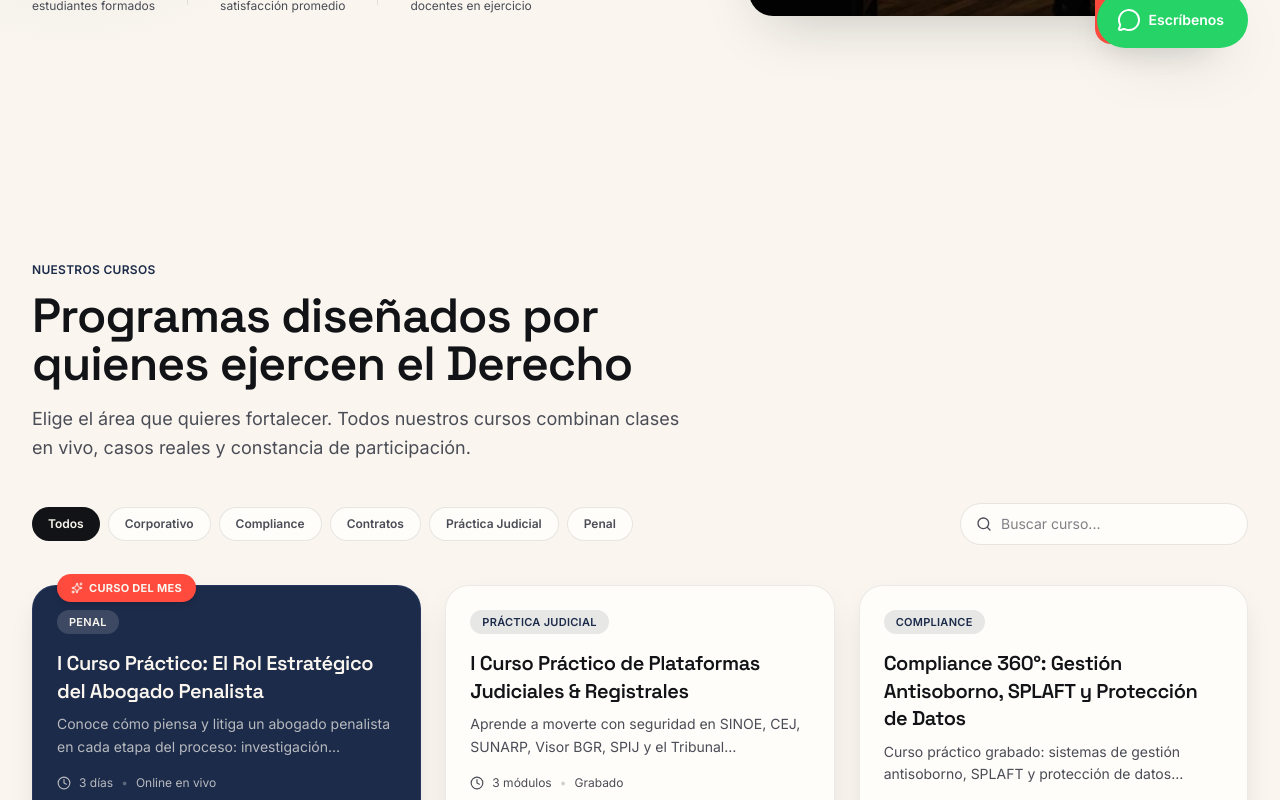
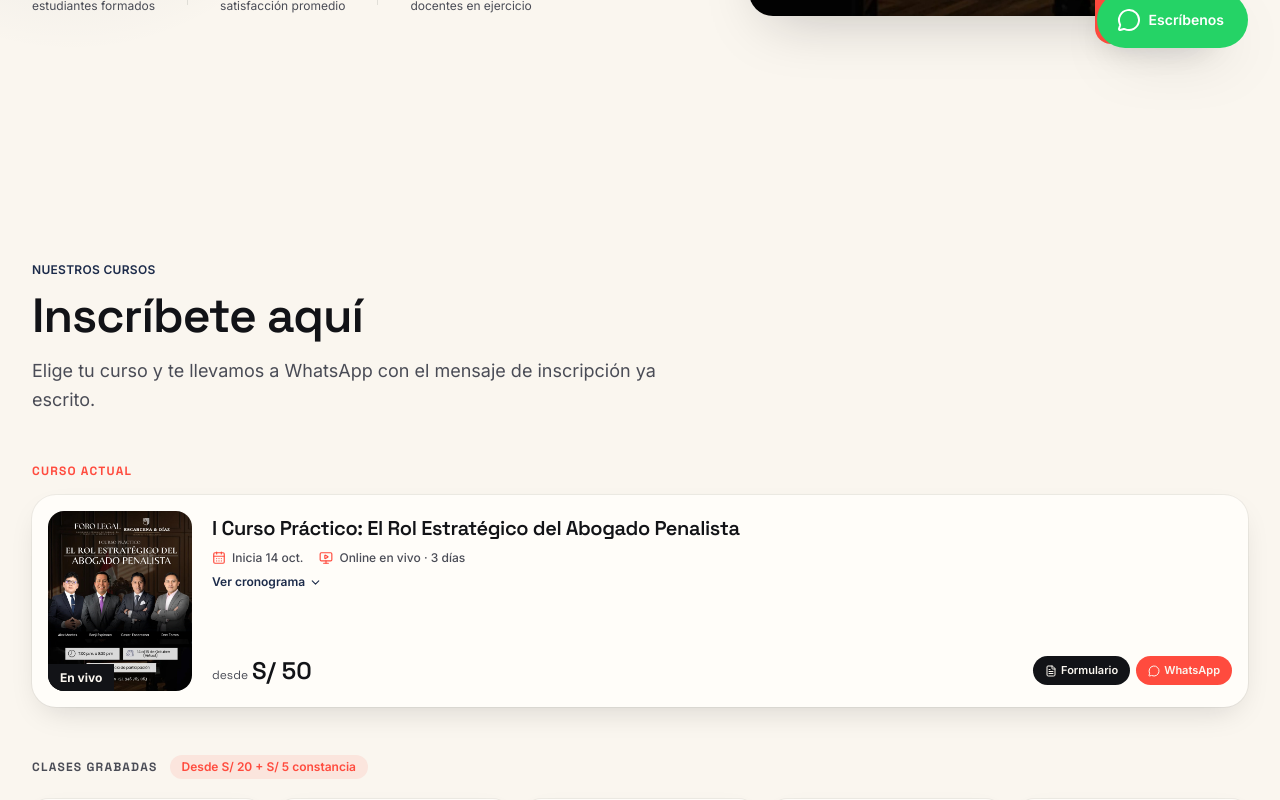
Before and after one commit to forolegalperu-max/foro-legalperu, a React (Vite) app: page / in a window 1280 px wide. Shown: the part 720-1520 px from the top of the page. Built offline with nearby package versions, Linux system fonts and the light colour scheme.

Commit message:
Usar la sección de inscripción como sección Cursos del inicio
Co-Authored-By: Claude Sonnet 5.5 <noreply@anthropic.com>

```diff
--- a/src/App.tsx
+++ b/src/App.tsx
@@ -1,33 +1,17 @@
-import { useEffect } from 'react';
 import { Header } from './components/layout/Header';
 import { Footer } from './components/layout/Footer';
 import { WhatsAppButton } from './components/layout/WhatsAppButton';
 import { ScrollProgress } from './components/layout/ScrollProgress';
 import { CustomCursor } from './components/layout/CustomCursor';
 import { Hero } from './components/sections/Hero';
-import { CoursesSection } from './components/sections/CoursesSection';
+import { EnrollSection } from './components/sections/EnrollSection';
 import { Library } from './components/sections/Library';
 import { Benefits } from './components/sections/Benefits';
 import { Stats } from './components/sections/Stats';
 import { FAQ } from './components/sections/FAQ';
 import { CTA } from './components/sections/CTA';
-import { EnrollPage } from './components/pages/EnrollPage';
-import { useIsEnrollPage } from './lib/useRoute';
 
 function App() {
-  const isEnroll = useIsEnrollPage();
-
-  // Al cambiar de página: arriba del todo; al volver al inicio con un ancla (#cursos…), ir a esa sección.
-  useEffect(() => {
-    const hash = window.location.hash;
-    const anchor = !isEnroll && hash.length > 1 && !hash.startsWith('#/') ? hash : null;
-    if (anchor) {
-      requestAnimationFrame(() => document.querySelector(anchor)?.scrollIntoView({ block: 'start' }));
-    } else {
-      window.scrollTo(0, 0);
-    }
-  }, [isEnroll]);
-
   return (
     <div className="min-h-screen bg-cream">
       <a
@@ -40,19 +24,13 @@ function App() {
       <ScrollProgress />
       <Header />
       <main id="main-content">
-        {isEnroll ? (
-          <EnrollPage />
-        ) : (
-          <>
         <Hero />
-            <CoursesSection />
+        <EnrollSection />
         <Library />
         <Benefits />
         <Stats />
         <FAQ />
         <CTA />
-          </>
-        )}
       </main>
       <Footer />
       <WhatsAppButton />
--- a/src/components/layout/Header.tsx
+++ b/src/components/layout/Header.tsx
@@ -3,12 +3,10 @@ import { AnimatePresence, motion } from 'framer-motion';
 import { ArrowRight, Menu, X } from 'lucide-react';
 import { navLinks } from '../../data/site';
 import { Logo } from './Logo';
-import { ENROLL_HASH, useIsEnrollPage } from '../../lib/useRoute';
 
 export function Header() {
   const [scrolled, setScrolled] = useState(false);
   const [mobileOpen, setMobileOpen] = useState(false);
-  const isEnroll = useIsEnrollPage();
 
   useEffect(() => {
     const onScroll = () => setScrolled(window.scrollY > 40);
@@ -27,11 +25,6 @@ export function Header() {
   const handleNavClick = (e: React.MouseEvent<HTMLAnchorElement>, href: string) => {
     e.preventDefault();
     setMobileOpen(false);
-    if (isEnroll) {
-      // Desde la página de inscripción: volver al inicio y luego ir a la sección.
-      window.location.hash = href;
-      return;
-    }
     document.querySelector(href)?.scrollIntoView({ behavior: 'smooth', block: 'start' });
   };
 
@@ -68,12 +61,10 @@ export function Header() {
 
           <div className="hidden lg:block">
             <a
-              href={ENROLL_HASH}
+              href="#cursos"
+              onClick={(e) => handleNavClick(e, '#cursos')}
               data-cursor-hover
-              aria-current={isEnroll ? 'page' : undefined}
-              className={`group inline-flex items-center gap-1.5 rounded-full bg-coral text-cream text-sm font-bold px-6 py-3 transition-all duration-300 hover:bg-coral-dark hover:scale-105 ${
-                isEnroll ? '' : 'cta-pulse'
-              }`}
+              className="cta-pulse group inline-flex items-center gap-1.5 rounded-full bg-coral text-cream text-sm font-bold px-6 py-3 transition-all duration-300 hover:bg-coral-dark hover:scale-105"
             >
               Inscríbete aquí
               <ArrowRight size={16} className="transition-transform duration-300 group-hover:translate-x-1" />
@@ -120,8 +111,8 @@ export function Header() {
                 </motion.a>
               ))}
               <motion.a
-                href={ENROLL_HASH}
-                onClick={() => setMobileOpen(false)}
+                href="#cursos"
+                onClick={(e) => handleNavClick(e, '#cursos')}
                 variants={{ hidden: { opacity: 0, x: -20 }, visible: { opacity: 1, x: 0 } }}
                 className="mt-4 inline-flex items-center rounded-full bg-coral text-cream text-base font-semibold px-6 py-3"
               >
--- a/src/components/pages/EnrollPage.tsx
+++ b/src/components/sections/EnrollSection.tsx
@@ -1,8 +1,7 @@
 import { useMemo, useState } from 'react';
-import { ArrowLeft, CalendarDays, ChevronDown, FileText, MessageCircle, MonitorPlay, Search } from 'lucide-react';
+import { CalendarDays, ChevronDown, FileText, MessageCircle, MonitorPlay, Search } from 'lucide-react';
 import { courses, type Course } from '../../data/courses';
 import { formatCurrency, formatShortDate } from '../../lib/utils';
-import { HOME_HASH } from '../../lib/useRoute';
 import { courseFormHref, courseWhatsappHref } from '../../lib/whatsapp';
 import { CourseCover } from '../ui/CourseCover';
 import { Reveal } from '../ui/Reveal';
@@ -127,7 +126,7 @@ function RecordedCourse({ course }: { course: Course }) {
   );
 }
 
-export function EnrollPage() {
+export function EnrollSection() {
   const [query, setQuery] = useState('');
 
   const filteredRecorded = useMemo(() => {
@@ -136,28 +135,21 @@ export function EnrollPage() {
   }, [query]);
 
   return (
-    <div className="bg-cream pb-20 pt-24 md:pt-28">
+    <section id="cursos" className="relative bg-cream py-24 md:py-32">
       <div className="mx-auto max-w-7xl px-5 md:px-8">
-        <a
-          href={HOME_HASH}
-          data-cursor-hover
-          className="inline-flex items-center gap-1.5 text-sm font-semibold text-ink-muted transition-colors hover:text-coral"
-        >
-          <ArrowLeft size={16} /> Volver al inicio
-        </a>
-
-        <Reveal className="mt-4 max-w-2xl">
-          <h1 className="text-4xl font-semibold text-ink text-balance md:text-5xl">Inscríbete aquí</h1>
-          <p className="mt-3 text-base leading-relaxed text-ink-muted">
+        <Reveal className="max-w-2xl">
+          <span className="text-xs font-semibold uppercase tracking-wide text-navy">Nuestros cursos</span>
+          <h2 className="mt-3 text-4xl font-semibold text-ink text-balance md:text-5xl">Inscríbete aquí</h2>
+          <p className="mt-4 text-lg leading-relaxed text-ink-muted">
             Elige tu curso y te llevamos a WhatsApp con el mensaje de inscripción ya escrito.
           </p>
         </Reveal>
 
         {liveCourses.length > 0 && (
-          <section className="mt-10" aria-labelledby="enroll-live-title">
-            <h2 id="enroll-live-title" className="mb-4 text-xs font-bold uppercase tracking-widest text-coral">
+          <section className="mt-12" aria-labelledby="enroll-live-title">
+            <h3 id="enroll-live-title" className="mb-4 text-xs font-bold uppercase tracking-widest text-coral">
               Curso actual
-            </h2>
+            </h3>
             <div className={`grid gap-4 ${liveCourses.length > 1 ? 'lg:grid-cols-2' : ''}`}>
               {liveCourses.map((course) => (
                 <Reveal key={course.id}>
@@ -172,9 +164,9 @@ export function EnrollPage() {
           <section className="mt-12" aria-labelledby="enroll-recorded-title">
             <div className="mb-5 flex flex-wrap items-center justify-between gap-3">
               <div className="flex flex-wrap items-center gap-3">
-                <h2 id="enroll-recorded-title" className="text-xs font-bold uppercase tracking-widest text-ink-muted">
+                <h3 id="enroll-recorded-title" className="text-xs font-bold uppercase tracking-widest text-ink-muted">
                   Clases grabadas
-                </h2>
+                </h3>
                 <span className="rounded-full bg-coral/10 px-3 py-1 text-xs font-semibold text-coral">
                   Desde {formatCurrency(recordedFromPrice)}
                   {certificatePrice ? ` + ${formatCurrency(certificatePrice)} constancia` : ''}
@@ -210,6 +202,6 @@ export function EnrollPage() {
           </section>
         )}
       </div>
-    </div>
+    </section>
   );
 }
--- a/src/components/sections/Hero.tsx
+++ b/src/components/sections/Hero.tsx
@@ -4,7 +4,6 @@ import { ArrowRight, ArrowUpRight, Sparkles, ZoomIn } from 'lucide-react';
 import { brand } from '../../data/site';
 import { stats } from '../../data/stats';
 import { useReducedMotion } from '../../hooks/useReducedMotion';
-import { ENROLL_HASH } from '../../lib/useRoute';
 import { Lightbox } from '../ui/Lightbox';
 import proximoCursoImg from '../../assets/curso-penalista.jpg';
 import temarioImg from '../../assets/temario-penalista.jpg';
@@ -112,14 +111,14 @@ export function Hero() {
             transition={{ duration: 0.7, delay: 0.32 }}
             className="mt-9 flex flex-wrap items-center gap-4"
           >
-            <a
-              href={ENROLL_HASH}
+            <button
+              onClick={() => scrollTo('#cursos')}
               data-cursor-hover
               className="group inline-flex items-center gap-2 rounded-full bg-coral text-cream text-sm font-semibold px-6 py-3.5 shadow-[0_10px_30px_-8px_rgba(255,75,62,0.55)] transition-transform hover:-translate-y-0.5"
             >
               Inscríbete ahora
               <ArrowRight size={17} className="transition-transform group-hover:translate-x-1" />
-            </a>
+            </button>
             <button
               onClick={() => scrollTo('#cursos')}
               data-cursor-hover
--- a/src/lib/useRoute.ts
+++ /dev/null
@@ -1,17 +0,0 @@
-import { useEffect, useState } from 'react';
-
-// Rutas por hash (#/inscripcion) para no depender de la configuración del hosting.
-export const ENROLL_HASH = '#/inscripcion';
-export const HOME_HASH = '#/';
-
-export function useIsEnrollPage() {
-  const [isEnroll, setIsEnroll] = useState(() => window.location.hash === ENROLL_HASH);
-
-  useEffect(() => {
-    const onHash = () => setIsEnroll(window.location.hash === ENROLL_HASH);
-    window.addEventListener('hashchange', onHash);
-    return () => window.removeEventListener('hashchange', onHash);
-  }, []);
-
-  return isEnroll;
-}
```
Lines whose indentation alone changed are shown as unchanged.
